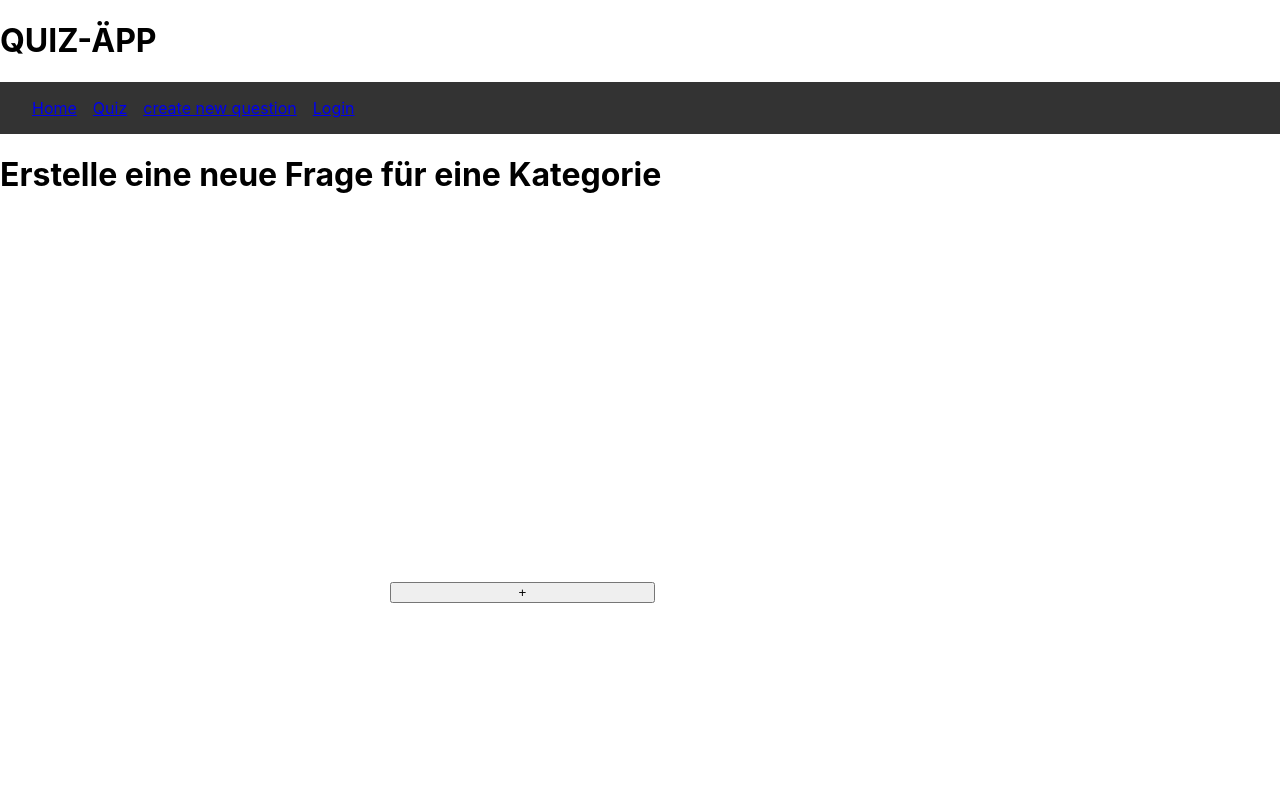
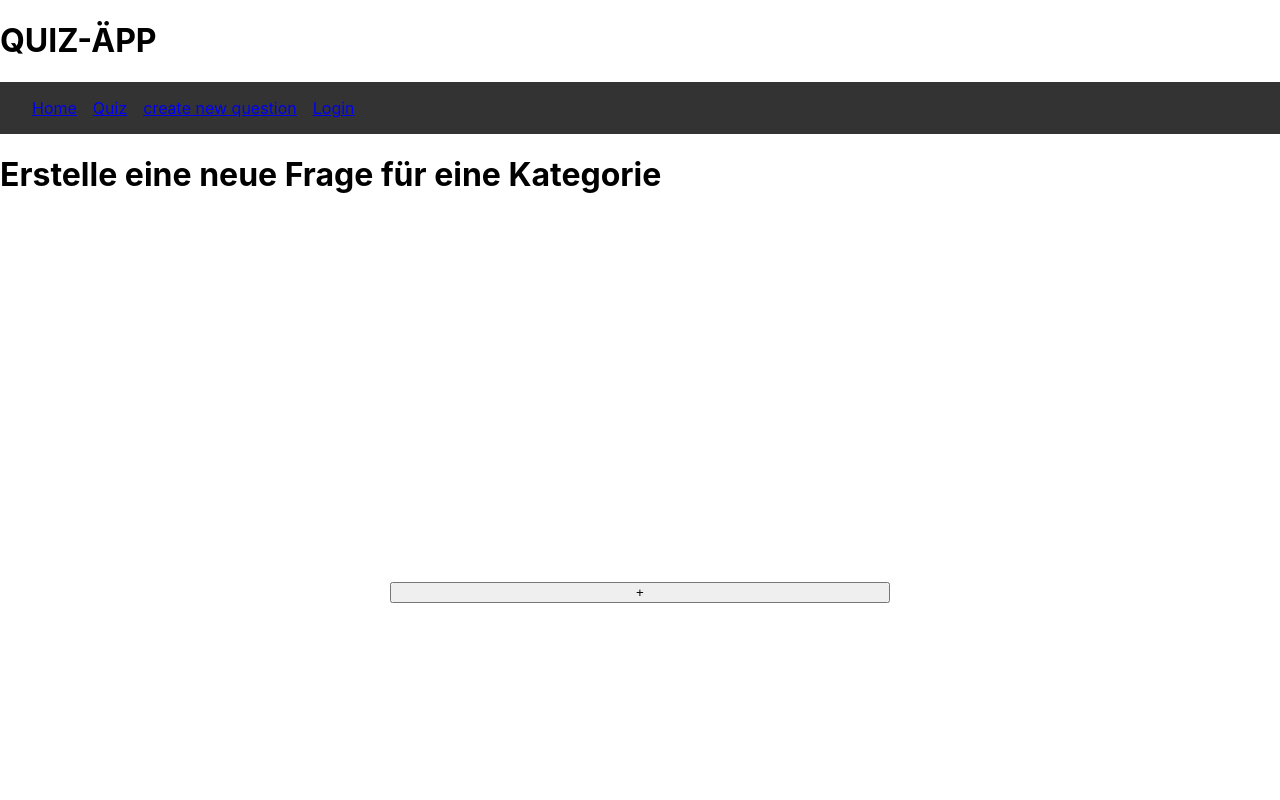
Before and after one commit to yannickMessinger/WebTechnologienProjekt2022, a React (Create React App) app in the folder frontend/: page /createQuestion in a window 1280 px wide. Shown: the top 800 px of the page. Built offline with nearby package versions, Linux system fonts and the light colour scheme; no server answers.

Commit message:
had to change styling of button due to overwriting of another component

```diff
--- a/frontend/src/components/Chat/Chat.tsx
+++ b/frontend/src/components/Chat/Chat.tsx
@@ -24,11 +24,12 @@ export const Chat = () => {
   return (
     <div className={css.chatWindowOuterWrapper}>
       <button
+        className="css.button"
         onClick={() => {
           toggleDisp();
         }}
       >
-        {showChat ? '\u25B2' : '\u25BC'}
+        {showChat ? "\u25B2" : "\u25BC"}
       </button>
       {showChat && (
         <div className={css.chatWindowWrapper}>
@@ -46,6 +47,7 @@ export const Chat = () => {
                   }}
                 ></input>
                 <button
+                  className="css.button"
                   onClick={() => {
                     setshowSetUserButton(!showSetUserButton);
                   }}
@@ -70,6 +72,7 @@ export const Chat = () => {
                 }}
               ></input>
               <button
+                className="css.button"
                 onClick={() => {
                   sendMessage();
                 }}
--- a/frontend/src/components/Chat/Chatstyle.module.css
+++ b/frontend/src/components/Chat/Chatstyle.module.css
@@ -62,7 +62,7 @@ input{
     width: 50%;
 }
 
-button{
+.button{
     width:53%
 }
 
```
